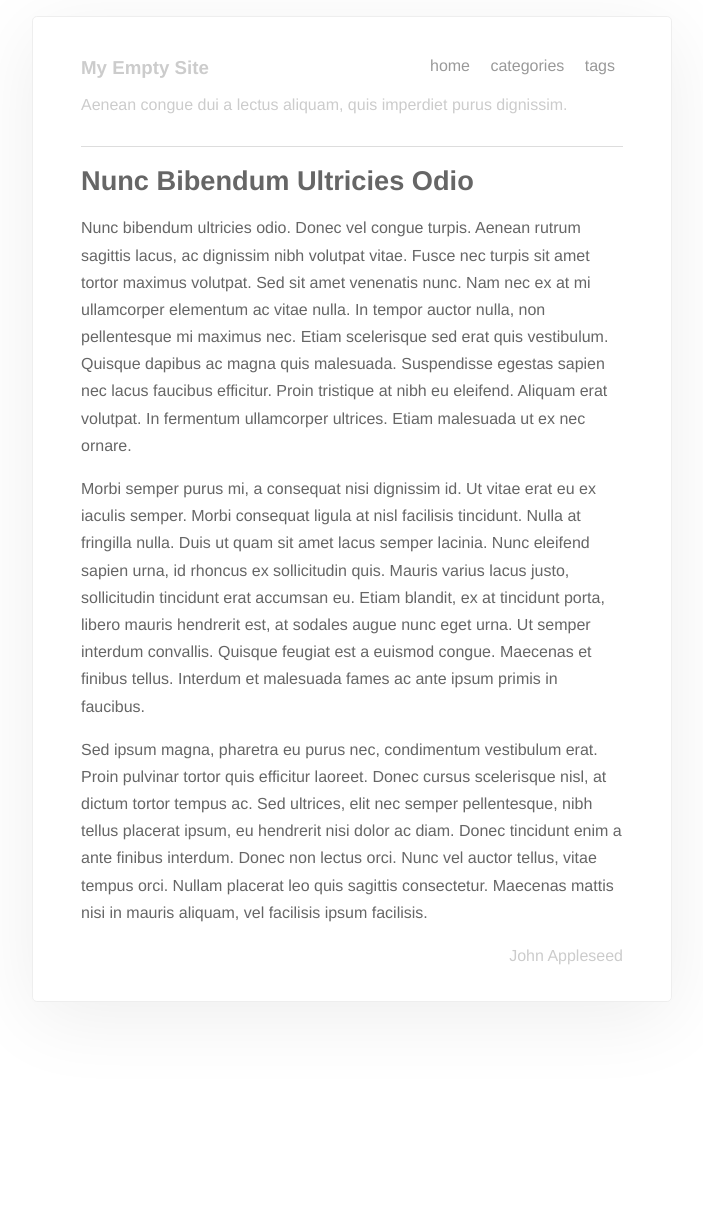
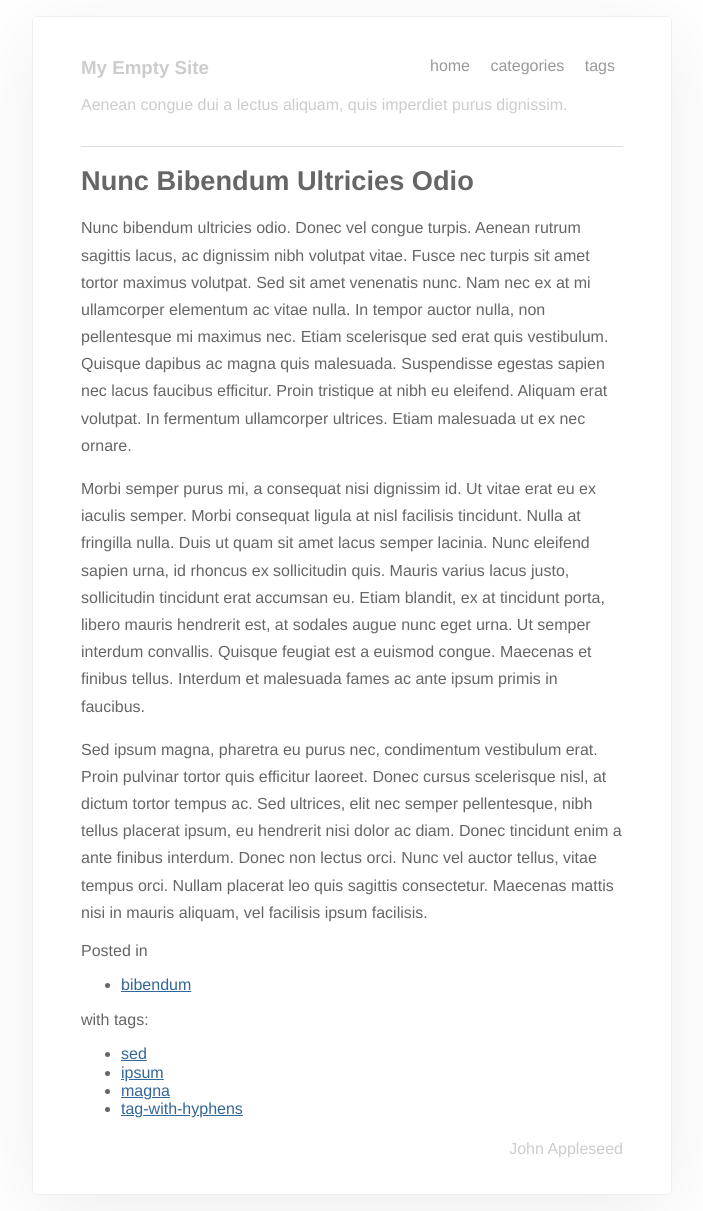
Before and after one commit to rakjin/empty-jekyll-site, a Jekyll site: the page built from _posts/2004-11-13-nunc-bibendum-ultricies-odio.md, in a window 1280 px wide. Shown: the whole page, without its empty margins (288-991 px from the left). Built offline with Jekyll 4.4.1, drawn with Linux system fonts in a browser that asks for light colours; before the commit the page ends 1018 px from its top, so only the background shows below that.

Commit message:
display categories and tags at the tail of the post

```diff
--- a/_layouts/post.html
+++ b/_layouts/post.html
@@ -2,5 +2,33 @@
 layout: base
 ---
 <article>
+
 {{ content }}
+
+{% if page.categories.size > 0 %}
+Posted in
+<ul class="group categories">
+  {% for category in page.categories %}
+  <li>
+    <a href="/categories.html#{{ category }}">{{ category }}</a>
+  </li>
+  {% endfor %}
+</ul>
+{% endif %}
+
+{% if page.tags.size > 0 %}
+  {% if page.categories.size > 0 %}
+    with tags:
+  {% else %}
+    Tags:
+  {% endif %}
+<ul class="group tags">
+  {% for tag in page.tags %}
+  <li>
+    <a href="/tags.html#{{ tag }}">{{ tag }}</a>
+  </li>
+  {% endfor %}
+</ul>
+{% endif %}
+
 </article>
```
